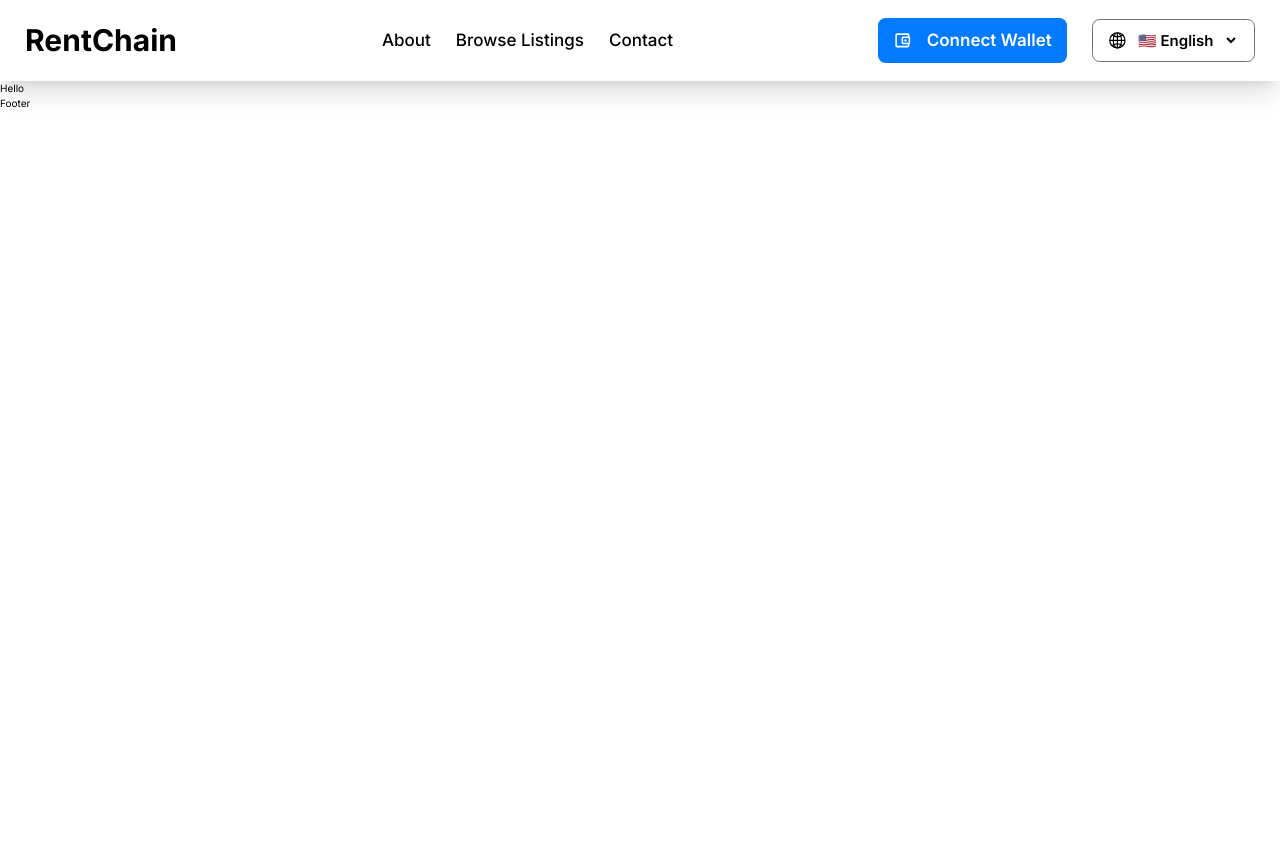
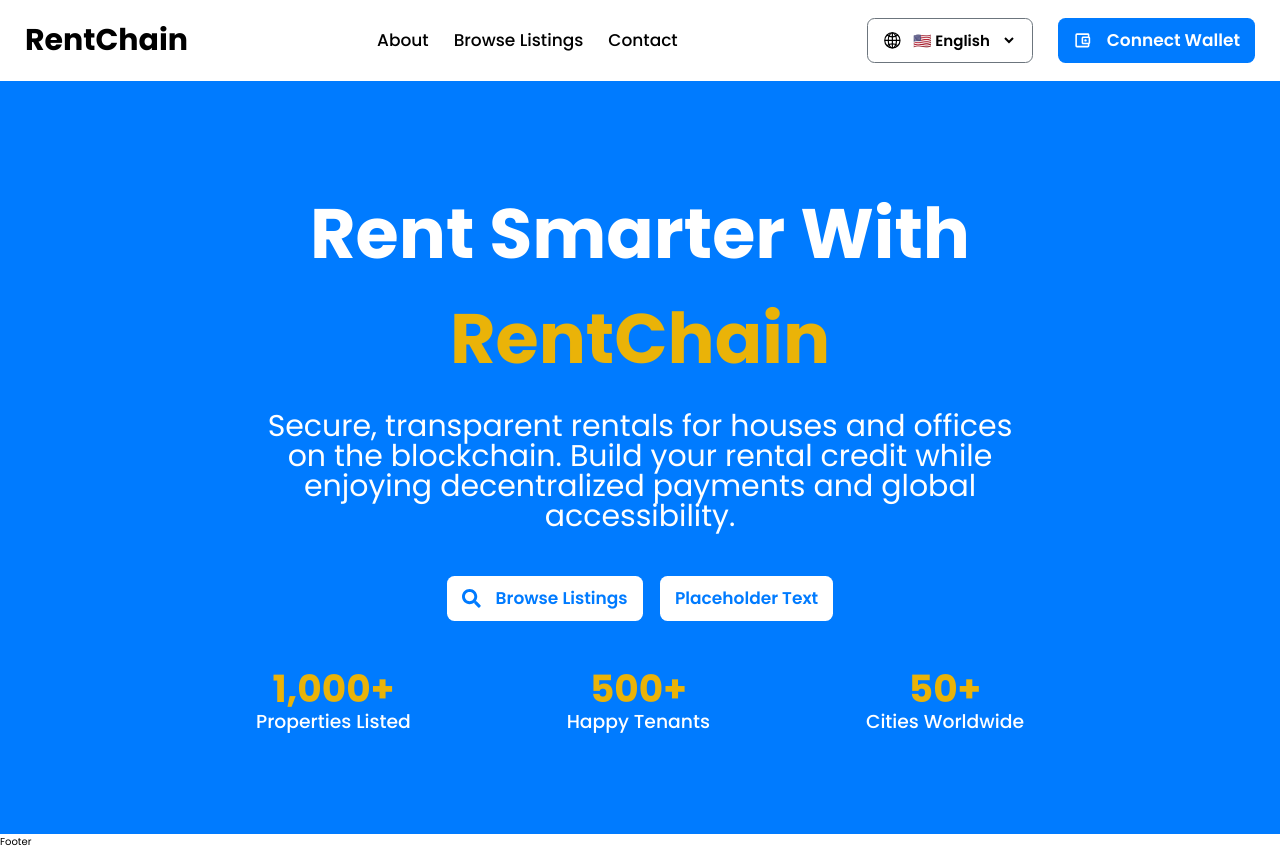
Before and after one commit to Jo-shua09/RentChain, a React (Vite) app in the folder Frontend/RentChain/: page / in a window 1280 px wide. Before the commit the page ends 800 px from the top, so only its background shows below. Built offline with nearby package versions, Linux system fonts and the light colour scheme.

Commit message:
feat: restructure components and enhance UI with new Hero section and buttons

```diff
--- a/Frontend/RentChain/src/components/Button.jsx
+++ b/Frontend/RentChain/src/components/common/Button.jsx
@@ -8,3 +8,14 @@ export const Button = ({ icon, name, onClick, className }) => {
 		</button>
 	);
 };
+
+export const ButtonTwo = ({ icon, name, onClick, className }) => {
+	return (
+		<button
+			onClick={onClick}
+			className={`px-6 py-4 bg-white text-primary text-[1.7rem] text-nowrap capitalize font-semibold rounded-xl flex items-center gap-x-6 hover:scale-95 ${className}`}
+		>
+			{icon} {name}
+		</button>
+	);
+};
--- a/Frontend/RentChain/src/components/UI/Navbar.jsx
+++ b/Frontend/RentChain/src/components/common/Navbar.jsx
@@ -1,8 +1,8 @@
-import { Button } from "../Button";
+import { Button } from "./Button";
 import { MdOutlineAccountBalanceWallet } from "react-icons/md";
 import { IoGlobeOutline } from "react-icons/io5";
 import { useTranslation } from "react-i18next";
-import LanguageSelector from "../LanguageSelector";
+import LanguageSelector from "./LanguageSelector";
 
 export default function Navbar() {
 	const { t } = useTranslation();
@@ -23,11 +23,11 @@ export default function Navbar() {
 				</div>
 
 				<div className="w-fit flex items-center gap-x-10">
-					<Button name={t("connect wallet")} icon={<MdOutlineAccountBalanceWallet className="text-3xl" />} />
 					<div className="flex rounded-xl cursor-pointer border-secondary border py-4 px-6 gap-x-3 items-center">
 						<IoGlobeOutline className="text-3xl" />
 						<LanguageSelector />
 					</div>
+					<Button name={t("connect wallet")} icon={<MdOutlineAccountBalanceWallet className="text-3xl" />} />
 				</div>
 			</div>
 		</div>
--- /dev/null
+++ b/Frontend/RentChain/src/components/sections/Hero.jsx
@@ -0,0 +1,40 @@
+import { FaSearch } from "react-icons/fa";
+import { ButtonTwo } from "../common/Button";
+import { useTranslation } from "react-i18next";
+
+export default function Hero() {
+	const { t } = useTranslation();
+	return (
+		<div className="w-full h-full bg-primary section">
+			<div className="w-[60%] text-center m-auto text-white">
+				<h1 className="text-[7rem] font-bold ">
+					Rent Smarter with <span className="text-yellow-500">RentChain</span>
+				</h1>
+				<p className="text-5xl font-normal normal-case py-8">
+					Secure, transparent rentals for houses and offices on the blockchain. Build your rental credit while enjoying
+					decentralized payments and global accessibility.
+				</p>
+				<div className="flex items-center gap-x-7 w-fit m-auto mt-10">
+					<ButtonTwo name={t("browse listings")} icon={<FaSearch className="text-3xl" />} />
+					<ButtonTwo name={t("placeholder text")} />
+				</div>
+				<div className="flex items-center justify-between mt-20">
+					<div className="space-y-1">
+						<h3 className="text-6xl font-bold text-yellow-500">1,000+</h3>
+						<p className="text-3xl font-medium">Properties Listed</p>
+					</div>
+
+					<div className="space-y-1">
+						<h3 className="text-6xl font-bold text-yellow-500">500+</h3>
+						<p className="text-3xl font-medium">Happy Tenants</p>
+					</div>
+
+					<div className="space-y-1">
+						<h3 className="text-6xl font-bold text-yellow-500">50+</h3>
+						<p className="text-3xl font-medium">Cities Worldwide</p>
+					</div>
+				</div>
+			</div>
+		</div>
+	);
+}
--- a/Frontend/RentChain/src/i18n/en.json
+++ b/Frontend/RentChain/src/i18n/en.json
@@ -2,5 +2,10 @@
 	"about": "About",
 	"browse listings": "Browse Listings",
 	"connect wallet": "Connect Wallet",
-	"contact": "contact"
+	"contact": "contact",
+	"hero": {
+		"heading": "RentChain",
+		"subheading": "Rent Smarter with RentChain",
+		"description": "Secure, transparent rentals for houses and offices on the blockchain. Build your rental credit while enjoying decentralized payments and global accessibility."
+	}
 }
--- a/Frontend/RentChain/src/index.css
+++ b/Frontend/RentChain/src/index.css
@@ -1,4 +1,5 @@
-@import url("https://fonts.googleapis.com/css2?family=Inter:ital,opsz,wght@0,14..32,100..900;1,14..32,100..900&display=swap");
+/* @import url("https://fonts.googleapis.com/css2?family=Inter:ital,opsz,wght@0,14..32,100..900;1,14..32,100..900&display=swap"); */
+@import url("https://fonts.googleapis.com/css2?family=Poppins:ital,wght@0,100;0,200;0,300;0,400;0,500;0,600;0,700;0,800;0,900;1,100;1,200;1,300;1,400;1,500;1,600;1,700;1,800;1,900&display=swap");
 
 @tailwind base;
 @tailwind components;
@@ -14,7 +15,10 @@
 }
 
 body {
-	font-family: "Inter", sans-serif;
+	font-family: "Poppins", sans-serif;
+}
+.section {
+	padding: 10rem 0;
 }
 
 html {
--- a/Frontend/RentChain/src/layouts/AppLayout.jsx
+++ b/Frontend/RentChain/src/layouts/AppLayout.jsx
@@ -1,6 +1,6 @@
 import { Outlet } from "react-router-dom";
-import Navbar from "../components/UI/Navbar";
-import Footer from "../components/UI/Footer";
+import Navbar from "../components/common/Navbar";
+import Footer from "../components/common/Footer";
 
 export default function AppLayout() {
 	return (
--- a/Frontend/RentChain/src/pages/Home.jsx
+++ b/Frontend/RentChain/src/pages/Home.jsx
@@ -1,5 +1,9 @@
-import React from "react";
+import Hero from "../components/sections/Hero";
 
 export default function Home() {
-	return <div>hello</div>;
+	return (
+		<div className="w-full h-full">
+			<Hero />
+		</div>
+	);
 }
```
Also changed, not shown: Frontend/RentChain/src/components/common/Footer.jsx (renamed from Frontend/RentChain/src/components/UI/Footer.jsx), Frontend/RentChain/src/components/common/LanguageSelector.jsx (renamed from Frontend/RentChain/src/components/LanguageSelector.jsx).
